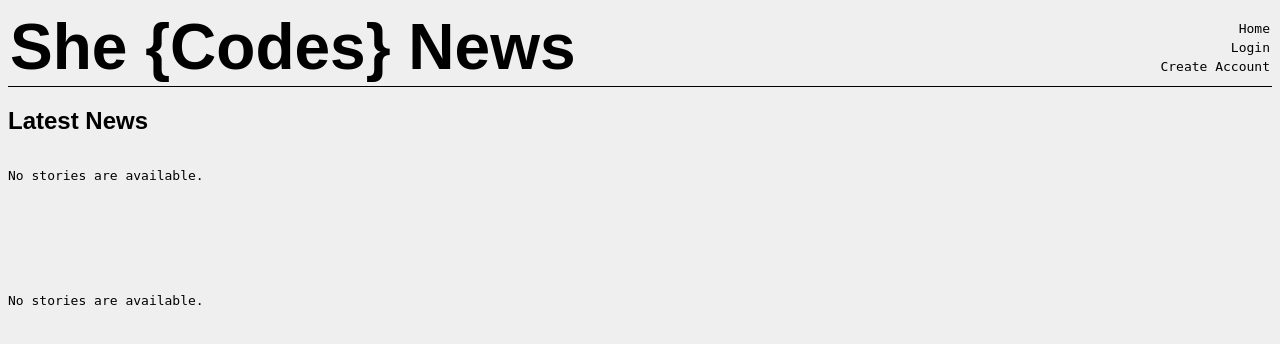
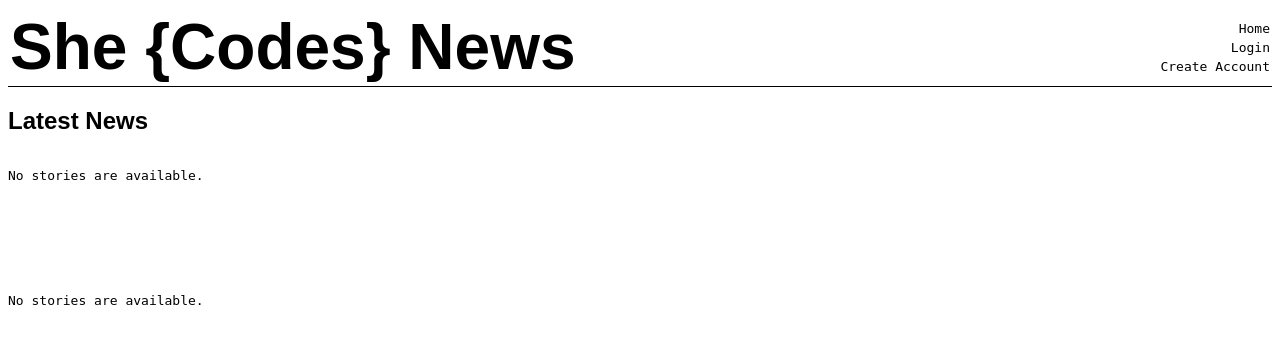
Before and after one commit to KritiBhardwaj/django-project-demo, a Django app: page /news/ in a window 1280 px wide. Shown: the top 344 px of the page. Run offline with Django 3.2, Linux system fonts and the light colour scheme; data that the repository does not hold is empty; parts of the project's set-up code (start-up, migrations or seed data) failed here and were passed over; some web fonts are replaced.

Commit message:
updates to finish what was shown in the classes

```diff
--- a/she_codes_news/static/styles.css
+++ b/she_codes_news/static/styles.css
@@ -1,7 +1,7 @@
 @import url('https://fonts.googleapis.com/css2?family=Montserrat+Subrayada:wght@700&display=swap');
 
 body {
-    background-color: rgb(240, 239, 239);
+    background-color: rgb()
 }
 
 header {
```
Also changed, not shown: she_codes_news/users/models.py (line endings or trailing spaces).
